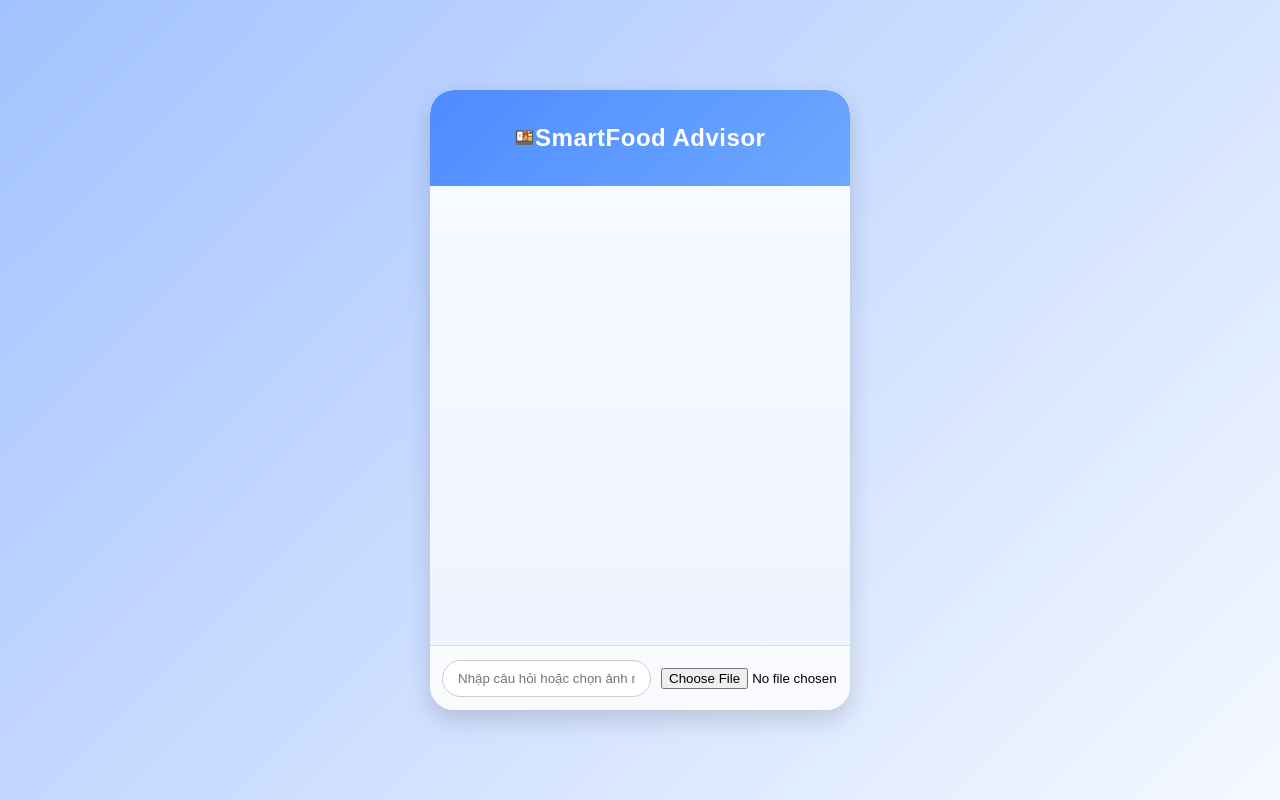
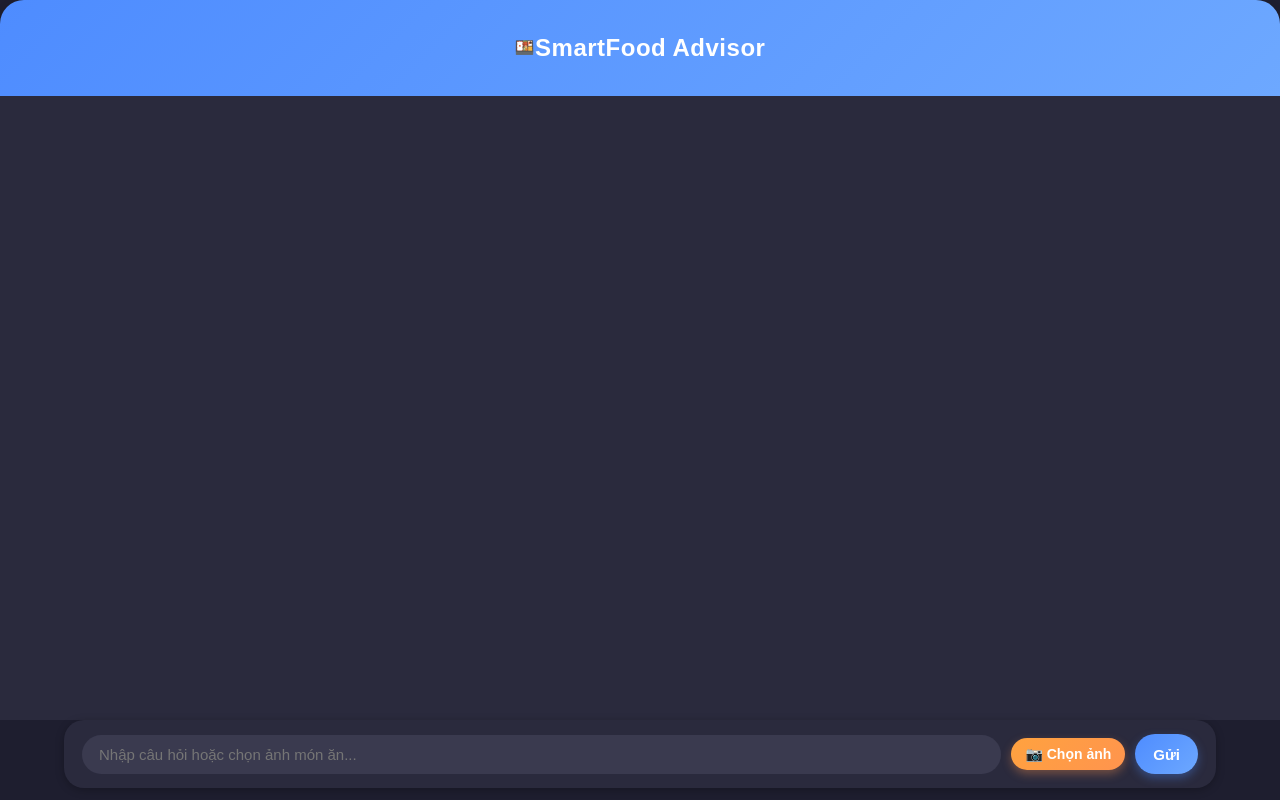
Before and after one commit to nguyenthaison2408/foodchatboxai, a React (Create React App) app: page / in a window 1280 px wide. Built offline with nearby package versions, Linux system fonts and the light colour scheme.

Commit message:
Cập nhật giao diện Chat

```diff
--- a/src/App.scss
+++ b/src/App.scss
@@ -1,8 +1,8 @@
 .app {
   display: flex;
-  justify-content: center;
-  align-items: center;
-  background: linear-gradient(135deg, #a2c2ff, #f5f9ff);
+  flex-direction: column;
   height: 100vh;
+  background: #1e1e2f; /* nền tối */
   font-family: 'Poppins', sans-serif;
+  color: #e0e0e0;
 }
--- a/src/components/ChatBox.scss
+++ b/src/components/ChatBox.scss
@@ -1,41 +1,35 @@
 .chatbox {
-  background: #ffffff;
-  width: 420px;
-  height: 620px;
-  border-radius: 24px;
-  box-shadow: 0 10px 25px rgba(0, 0, 0, 0.15);
+  background: #1e1e2f; /* nền dark */
+  width: 100%;
+  height: 100vh;
   display: flex;
   flex-direction: column;
   overflow: hidden;
-  transition: transform 0.3s ease, box-shadow 0.3s ease;
-
-  &:hover {
-    transform: translateY(-4px);
-    box-shadow: 0 15px 30px rgba(0, 0, 0, 0.2);
-  }
+  border-radius: 0;
+  box-shadow: none;
 }
 
 .messages {
   flex: 1;
-  padding: 18px;
+  padding: 24px 48px;
   overflow-y: auto;
-  background: linear-gradient(180deg, #f7faff, #eef3ff);
+  background: #2a2a3d; /* nền chat dark */
   scrollbar-width: thin;
-  scrollbar-color: #a5b4fc #f0f4ff;
+  scrollbar-color: #6a7df5 #2a2a3d;
 
   &::-webkit-scrollbar {
     width: 6px;
   }
 
   &::-webkit-scrollbar-thumb {
-    background: #a5b4fc;
+    background: #6a7df5;
     border-radius: 10px;
   }
 }
 
 .loading {
   text-align: center;
-  color: #888;
+  color: #aaa;
   font-style: italic;
   padding-top: 10px;
 }
--- a/src/components/ChatHeader.scss
+++ b/src/components/ChatHeader.scss
@@ -3,7 +3,7 @@
   align-items: center;
   justify-content: center;
   background: linear-gradient(135deg, #4e8cff, #6da8ff);
-  color: white;
+  color: #fff;
   padding: 14px;
   font-weight: 600;
   letter-spacing: 0.5px;
--- a/src/components/ChatInput.js
+++ b/src/components/ChatInput.js
@@ -27,13 +27,21 @@ const ChatInput = ({ onSend }) => {
     onChange={(e) => setText(e.target.value)}
     onKeyDown={handleKeyDown}
   />
+
+  {/* Button tùy chỉnh cho upload ảnh */}
+  <label className="upload-btn">
+    📷 Chọn ảnh
     <input
       type="file"
       accept="image/*"
       onChange={(e) => setImage(e.target.files[0])}
+      style={{ display: "none" }}
     />
+  </label>
+
   <button onClick={handleSend}>Gửi</button>
 </div>
+
   );
 };
 
--- a/src/components/ChatInput.scss
+++ b/src/components/ChatInput.scss
@@ -2,22 +2,31 @@
   display: flex;
   align-items: center;
   gap: 10px;
-  padding: 12px;
-  border-top: 1px solid #ddd;
-  background: #fafbff;
+  padding: 14px 18px;
+  background: #2a2a3d; /* nền dark */
+  position: sticky;
+  bottom: 0;
+  width: 90%;
+  margin: 0 auto 12px auto;
+  border-radius: 20px;
+  box-shadow: 0 2px 8px rgba(0, 0, 0, 0.25);
+  border: none;
+  transition: all 0.25s ease;
 
   input[type="text"] {
     flex: 1;
-    padding: 10px 15px;
+    padding: 10px 16px;
     border-radius: 20px;
-    border: 1px solid #ccc;
+    border: 1px solid transparent;
     outline: none;
-    transition: all 0.2s ease;
-    background: #fff;
+    background: #3a3a4f; /* input dark */
+    color: #e0e0e0;
+    font-size: 15px;
+    transition: all 0.25s ease;
 
     &:focus {
-      border-color: #4e8cff;
-      box-shadow: 0 0 6px rgba(78, 140, 255, 0.3);
+      border-color: #6a7df5;
+      box-shadow: 0 0 6px rgba(106, 125, 245, 0.3);
     }
   }
 
@@ -27,19 +36,51 @@
   }
 
   button {
-    padding: 8px 16px;
+    padding: 8px 18px;
     border: none;
     border-radius: 20px;
-    background: #4e8cff;
-    color: white;
+    background: linear-gradient(135deg, #4e8cff, #6da8ff);
+    color: #fff;
     cursor: pointer;
-    font-weight: bold;
+    font-weight: 600;
+    font-size: 15px;
     height: 40px;
-    transition: all 0.2s ease;
+    transition: all 0.25s ease;
+    box-shadow: 0 4px 10px rgba(78, 140, 255, 0.35);
 
     &:hover {
-      background: #3a73db;
-      transform: scale(1.05);
+      background: linear-gradient(135deg, #3a73db, #5e93ff);
+      transform: translateY(-1px);
+      box-shadow: 0 6px 14px rgba(78, 140, 255, 0.45);
+    }
+
+    &:active {
+      transform: scale(0.97);
+    }
+  }
+
+  .upload-btn {
+    display: inline-flex;
+    align-items: center;
+    gap: 6px;
+    padding: 8px 14px;
+    border-radius: 20px;
+    background: linear-gradient(135deg, #ffa23f, #ff944e); /* ấm hơn trên dark */
+    color: #fff;
+    font-weight: 600;
+    font-size: 14px;
+    cursor: pointer;
+    box-shadow: 0 4px 10px rgba(255, 148, 78, 0.35);
+    transition: all 0.25s ease;
+
+    &:hover {
+      background: linear-gradient(135deg, #e68a2f, #ff812f);
+      transform: translateY(-1px);
+      box-shadow: 0 6px 14px rgba(255, 148, 78, 0.45);
+    }
+
+    &:active {
+      transform: scale(0.97);
     }
   }
 }
--- a/src/components/ChatMessage.scss
+++ b/src/components/ChatMessage.scss
@@ -1,31 +1,53 @@
-.chat-message {
-  margin: 10px 0;
-  padding: 10px 15px;
-  border-radius: 18px;
-  max-width: 75%;
-  line-height: 1.4;
-  word-wrap: break-word;
-  animation: fadeIn 0.2s ease-in-out;
+.messages {
+  display: flex;
+  flex-direction: column;
+  gap: 10px;
+  padding: 15px 18px;
 }
 
-.chat-message.user {
-  background: #4e8cff;
-  color: #fff;
-  align-self: flex-end;
-  border-bottom-right-radius: 4px;
+/* Cấu trúc chung cho bong bóng chat */
+.chat-message {
+  padding: 12px 16px;
+  border-radius: 20px;
+  max-width: 70%;
+  font-size: 15px;
+  line-height: 1.5;
+  word-wrap: break-word;
+  animation: fadeIn 0.25s ease-in-out;
+  box-shadow: 0 2px 6px rgba(0, 0, 0, 0.08);
+  display: inline-block;
+  transition: all 0.25s ease;
 }
 
-.chat-message.bot {
-  background: #e8ecf5;
-  color: #000;
-  align-self: flex-start;
-  border-bottom-left-radius: 4px;
+/* Tin nhắn người dùng (nằm bên phải) */
+.chat-message.user {
+  background: linear-gradient(135deg, #4e8cff, #6da8ff);
+  color: #fff;
+  align-self: flex-end; /* 👈 Căn phải */
+  border-bottom-right-radius: 6px;
+  text-align: right;
 }
 
+/* Tin nhắn AI (nằm bên trái) */
+.chat-message.bot {
+  background: #f3f5fb;
+  color: #222;
+  align-self: flex-start; /* 👈 Căn trái */
+  border-bottom-left-radius: 6px;
+  text-align: left;
+}
+
+/* Hiệu ứng nổi nhẹ khi hover */
+.chat-message:hover {
+  transform: translateY(-1px);
+  box-shadow: 0 4px 10px rgba(0, 0, 0, 0.1);
+}
+
+/* Animation hiện ra */
 @keyframes fadeIn {
   from {
     opacity: 0;
-    transform: translateY(5px);
+    transform: translateY(6px);
   }
   to {
     opacity: 1;
```
Lines whose indentation alone changed are shown as unchanged.
